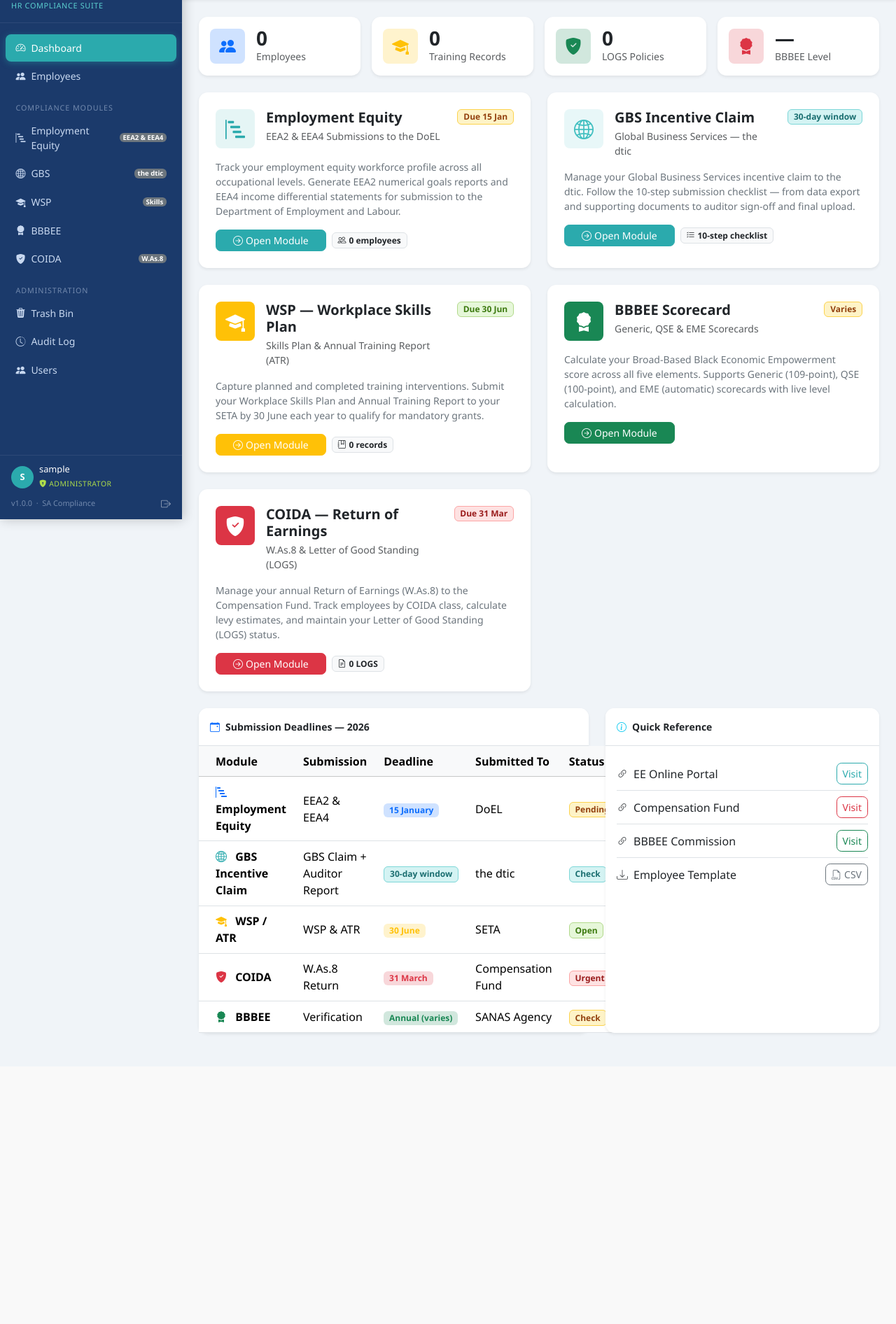
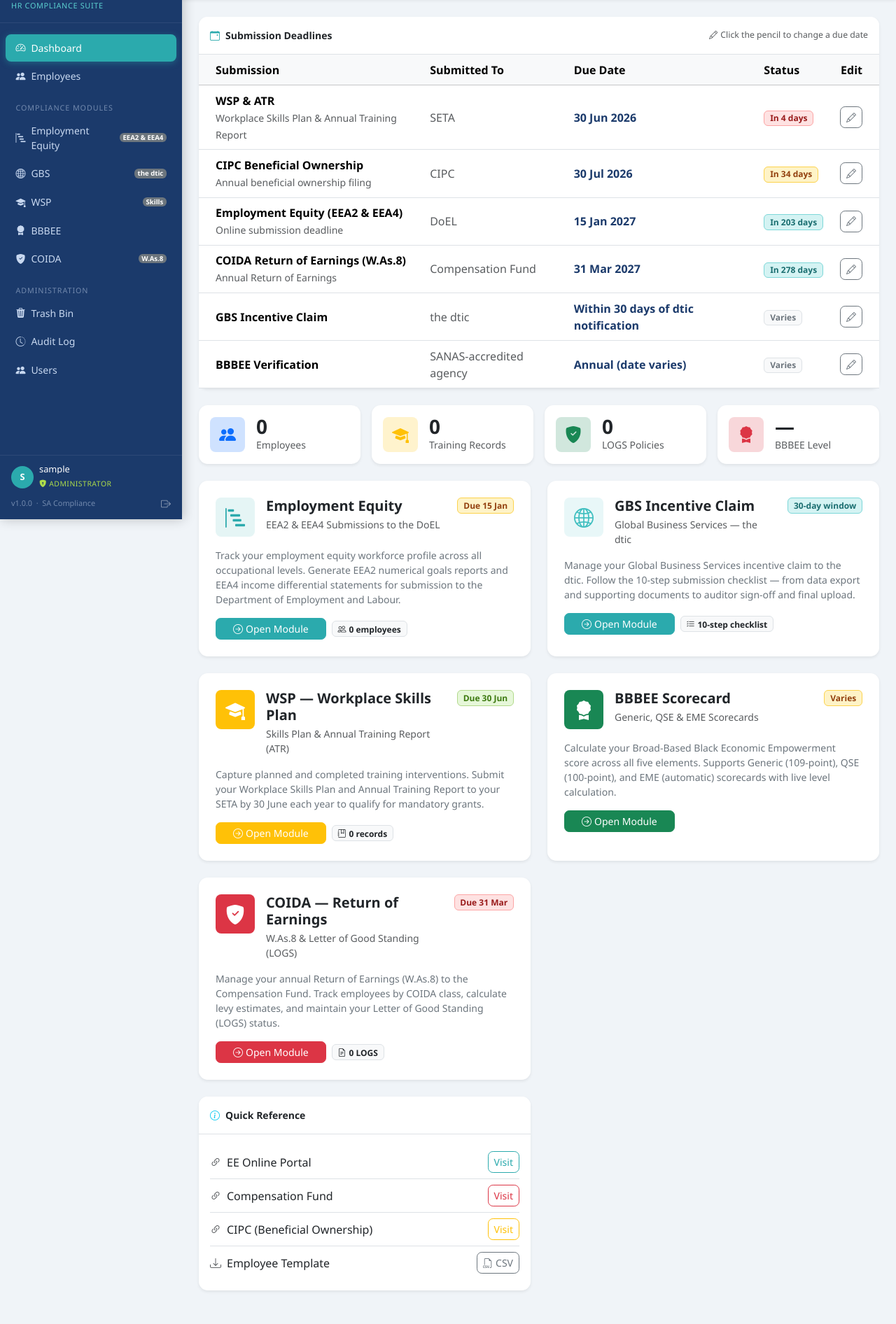
Before and after one commit to 1syntra1/anotherbpo-hr-compliance, a Flask app: page / in a window 1280 px wide. Shown: the part 58-1950 px from the top of the page at 70% size. Before the commit the page ends 1538 px from the top, so only its background shows below. Run offline with Flask 3, Linux system fonts and the light colour scheme; the visitor is signed in with stand-in values (Sample User, id 1); data comes from the database, SQL or seed files in the repository; data that the repository does not hold is empty; some libraries are stand-ins or nearby versions.

Commit message:
Add stay-logged-in/1-min auto-logout, top dashboard deadlines panel (incl. CIPC Beneficial Ownership), and editable due dates
- Login: 'Stay logged in' option; otherwise session cookie + 60s inactivity auto-logout (client idle timer + server backstop)
- Dashboard: dynamic Submission Deadlines panel moved to top; added CIPC Beneficial Ownership (30 Jul 2026)
- Deadlines stored in DB and editable via modal; changes audit-logged (new 'deadline' category)

Co-Authored-By: Claude Opus 4.8 <noreply@anthropic.com>

```diff
--- a/app.py
+++ b/app.py
@@ -15,6 +15,30 @@ app = Flask(__name__)
 app.secret_key = os.environ.get("HR_AUDIT_SECRET", "anotherbpo-hr-compliance-dev-key")
 
 PURGE_HOLD_DAYS = 30  # admin-approved deletions are held this many days before purge
+
+# ── Session behaviour ────────────────────────────────────────
+INACTIVITY_TIMEOUT = 60  # seconds — auto-logout when "stay logged in" is NOT chosen
+app.permanent_session_lifetime = timedelta(days=30)  # "stay logged in" duration
+
+
+@app.before_request
+def enforce_inactivity_timeout():
+    """Sign out non-'remember' sessions after INACTIVITY_TIMEOUT of no requests.
+    (A client-side idle timer logs the user out even without a request; this is the
+    server-side backstop.) Sessions with 'stay logged in' are exempt."""
+    if not session.get("logged_in"):
+        return
+    if session.get("remember"):
+        return
+    if request.endpoint in ("logout", "static"):
+        return
+    now = datetime.now().timestamp()
+    last = session.get("last_activity")
+    if last is not None and (now - last) > INACTIVITY_TIMEOUT:
+        session.clear()
+        flash("You were signed out after 1 minute of inactivity.", "info")
+        return redirect(url_for("login"))
+    session["last_activity"] = now
 
 
 def login_required(f):
@@ -232,9 +256,20 @@ def init_db():
             username TEXT,
             role TEXT,
             action TEXT,
-            category TEXT,                             -- auth / project / task / trash / user
+            category TEXT,                             -- auth / project / task / trash / user / deadline
             detail TEXT,
             target TEXT
+        );
+
+        CREATE TABLE IF NOT EXISTS deadlines (
+            id INTEGER PRIMARY KEY AUTOINCREMENT,
+            dkey TEXT UNIQUE NOT NULL,
+            title TEXT NOT NULL,
+            authority TEXT,
+            due_date TEXT,                             -- ISO date, or NULL for "varies"
+            note TEXT,
+            sort_order INTEGER DEFAULT 0,
+            updated_at TEXT DEFAULT (datetime('now'))
         );
     """)
 
@@ -262,6 +297,23 @@ def init_db():
         db.execute(
             "INSERT INTO users (username, password_hash, role, full_name) VALUES (?,?,?,?)",
             ("user", generate_password_hash("anotherbpo2024"), "user", "Standard User"),
+        )
+
+    # ── Seed submission deadlines if none exist ──
+    dcount = db.execute("SELECT COUNT(*) AS c FROM deadlines").fetchone()["c"]
+    if dcount == 0:
+        seed_deadlines = [
+            # dkey, title, authority, due_date, note, sort_order
+            ("wsp", "WSP & ATR", "SETA", "2026-06-30", "Workplace Skills Plan & Annual Training Report", 1),
+            ("cipc_bo", "CIPC Beneficial Ownership", "CIPC", "2026-07-30", "Annual beneficial ownership filing", 2),
+            ("ee", "Employment Equity (EEA2 & EEA4)", "DoEL", "2027-01-15", "Online submission deadline", 3),
+            ("coida", "COIDA Return of Earnings (W.As.8)", "Compensation Fund", "2027-03-31", "Annual Return of Earnings", 4),
+            ("gbs", "GBS Incentive Claim", "the dtic", None, "Within 30 days of dtic notification", 5),
+            ("bbbee", "BBBEE Verification", "SANAS-accredited agency", None, "Annual (date varies)", 6),
+        ]
+        db.executemany(
+            "INSERT INTO deadlines (dkey, title, authority, due_date, note, sort_order) VALUES (?,?,?,?,?,?)",
+            seed_deadlines,
         )
 
     db.commit()
@@ -447,15 +499,20 @@ def login():
             "SELECT * FROM users WHERE username=? AND active=1", (username,)
         ).fetchone()
         if user and check_password_hash(user["password_hash"], password):
+            remember = bool(request.form.get("remember"))
             session["logged_in"] = True
             session["username"] = user["username"]
             session["role"] = user["role"]
             session["full_name"] = user["full_name"] or user["username"]
+            session["remember"] = remember
+            session.permanent = remember  # remember = 30-day cookie; else session cookie
+            session["last_activity"] = datetime.now().timestamp()
             db.execute(
                 "UPDATE users SET last_login=datetime('now') WHERE id=?", (user["id"],)
             )
             db.commit()
-            log_action("login", "auth", "Signed in (%s)" % user["role"])
+            log_action("login", "auth",
+                       "Signed in (%s%s)" % (user["role"], ", stay logged in" if remember else ""))
             flash(f"Welcome back, {session['full_name']}!", "success")
             return redirect(url_for("dashboard"))
         log_action("login_failed", "auth",
@@ -466,11 +523,62 @@ def login():
 
 @app.route("/logout")
 def logout():
+    timed_out = request.args.get("timeout")
     if session.get("logged_in"):
-        log_action("logout", "auth", "Signed out")
+        log_action("logout", "auth",
+                   "Auto sign-out (1 min inactivity)" if timed_out else "Signed out")
     session.clear()
+    if timed_out:
+        flash("You were signed out after 1 minute of inactivity.", "info")
+        return redirect(url_for("login"))
     flash("You have been logged out.", "info")
     return redirect(url_for("landing"))
+
+
+# ─── Deadlines ───────────────────────────────────────────────────────────────
+
+def _deadline_view(row):
+    """Augment a deadline row with display string, days remaining, and a status class."""
+    d = dict(row)
+    due = d.get("due_date")
+    if due:
+        try:
+            dd = date.fromisoformat(due)
+            days = (dd - date.today()).days
+            d["due_display"] = dd.strftime("%d %b %Y")
+            d["days"] = days
+            if days < 0:
+                d["status_label"] = "Overdue by %d day%s" % (abs(days), "" if abs(days) == 1 else "s")
+                d["status_class"] = "red"
+            elif days == 0:
+                d["status_label"] = "Due today"
+                d["status_class"] = "red"
+            elif days <= 14:
+                d["status_label"] = "In %d day%s" % (days, "" if days == 1 else "s")
+                d["status_class"] = "red"
+            elif days <= 45:
+                d["status_label"] = "In %d days" % days
+                d["status_class"] = "amber"
+            else:
+                d["status_label"] = "In %d days" % days
+                d["status_class"] = "teal"
+            return d
+        except ValueError:
+            pass
+    # No (valid) date → "varies"
+    d["due_display"] = d.get("note") or "Varies"
+    d["days"] = None
+    d["status_label"] = "Varies"
+    d["status_class"] = "grey"
+    return d
+
+
+def get_deadlines(db):
+    rows = db.execute("SELECT * FROM deadlines").fetchall()
+    items = [_deadline_view(r) for r in rows]
+    # Soonest dated first; undated ("varies") last; tie-break on sort_order
+    items.sort(key=lambda x: (x["days"] is None, x["days"] if x["days"] is not None else 0, x["sort_order"]))
+    return items
 
 
 # ─── Dashboard ───────────────────────────────────────────────────────────────
@@ -485,14 +593,45 @@ def dashboard():
     bbbee_row = db.execute(
         "SELECT * FROM bbbee_data ORDER BY id DESC LIMIT 1"
     ).fetchone()
+    deadlines = get_deadlines(db)
     return render_template(
         "dashboard.html",
         emp_count=emp_count,
         training_count=training_count,
         logs_count=logs_count,
         bbbee_row=bbbee_row,
+        deadlines=deadlines,
         current_year=datetime.now().year,
     )
+
+
+@app.route("/deadlines/<int:deadline_id>/update", methods=["POST"])
+@login_required
+def deadline_update(deadline_id):
+    db = get_db()
+    row = db.execute("SELECT * FROM deadlines WHERE id=?", (deadline_id,)).fetchone()
+    if not row:
+        flash("Deadline not found.", "danger")
+        return redirect(url_for("dashboard"))
+    due_date = (request.form.get("due_date") or "").strip() or None
+    note = (request.form.get("note") or "").strip()
+    # Validate date if supplied
+    if due_date:
+        try:
+            date.fromisoformat(due_date)
+        except ValueError:
+            flash("Invalid date. Please use the date picker.", "danger")
+            return redirect(url_for("dashboard"))
+    db.execute(
+        "UPDATE deadlines SET due_date=?, note=?, updated_at=datetime('now') WHERE id=?",
+        (due_date, note, deadline_id),
+    )
+    db.commit()
+    log_action("deadline_update", "deadline",
+               "Set %s due date to %s" % (row["title"], due_date or "(varies)"),
+               target=row["dkey"])
+    flash("Deadline updated.", "success")
+    return redirect(url_for("dashboard"))
 
 
 # ─── Employees ───────────────────────────────────────────────────────────────
@@ -1591,6 +1730,7 @@ AUDIT_CATEGORIES = [
     ("task", "Tasks"),
     ("trash", "Trash bin"),
     ("user", "User management"),
+    ("deadline", "Deadlines"),
 ]
 
 
@@ -1764,6 +1904,8 @@ def inject_now():
         "current_full_name": session.get("full_name", session.get("username", "")),
         "current_role": session.get("role", ""),
         "is_admin": session.get("role") == "admin",
+        "session_remember": session.get("remember", False),
+        "inactivity_timeout": INACTIVITY_TIMEOUT,
     }
 
 
--- a/templates/audit.html
+++ b/templates/audit.html
@@ -7,7 +7,8 @@
   'project': ('bi-folder', 'info'),
   'task':    ('bi-list-check', 'secondary'),
   'trash':   ('bi-trash3', 'danger'),
-  'user':    ('bi-people', 'warning')
+  'user':    ('bi-people', 'warning'),
+  'deadline':('bi-calendar-event', 'info')
 } %}
 
 {% block content %}
--- a/templates/base.html
+++ b/templates/base.html
@@ -181,6 +181,22 @@
     document.getElementById('sidebar').classList.toggle('sidebar-open');
   });
 </script>
+
+{% if current_user and not session_remember %}
+<script>
+  // Auto-logout after inactivity when "Stay logged in" was NOT chosen.
+  (function () {
+    var IDLE_MS = {{ inactivity_timeout }} * 1000;
+    var timer;
+    function logout() { window.location = "{{ url_for('logout') }}?timeout=1"; }
+    function reset() { clearTimeout(timer); timer = setTimeout(logout, IDLE_MS); }
+    ["mousemove", "mousedown", "keydown", "scroll", "touchstart", "click"].forEach(function (evt) {
+      document.addEventListener(evt, reset, { passive: true });
+    });
+    reset();
+  })();
+</script>
+{% endif %}
 {% block extra_js %}{% endblock %}
 </body>
 </html>
--- a/templates/dashboard.html
+++ b/templates/dashboard.html
@@ -3,6 +3,56 @@
 {% block page_title %}Dashboard{% endblock %}
 
 {% block content %}
+
+<!-- ═══ Submission Deadlines (top of dashboard) ═══ -->
+<div class="card border-0 shadow-sm mb-4">
+  <div class="card-header bg-white border-bottom d-flex flex-wrap justify-content-between align-items-center py-3 gap-2">
+    <span class="fw-semibold">
+      <i class="bi bi-calendar-event me-2 text-teal"></i>Submission Deadlines
+    </span>
+    <small class="text-muted"><i class="bi bi-pencil me-1"></i>Click the pencil to change a due date</small>
+  </div>
+  <div class="card-body p-0">
+    <div class="table-responsive">
+      <table class="table table-hover mb-0 align-middle">
+        <thead class="table-light">
+          <tr>
+            <th class="ps-4">Submission</th>
+            <th>Submitted To</th>
+            <th>Due Date</th>
+            <th>Status</th>
+            <th class="pe-4 text-end">Edit</th>
+          </tr>
+        </thead>
+        <tbody>
+          {% for d in deadlines %}
+          <tr>
+            <td class="ps-4">
+              <strong>{{ d.title }}</strong>
+              {% if d.note and d.due_date %}<br><small class="text-muted">{{ d.note }}</small>{% endif %}
+            </td>
+            <td class="text-muted">{{ d.authority }}</td>
+            <td class="fw-semibold text-navy">{{ d.due_display }}</td>
+            <td>
+              {% if d.status_class == 'red' %}<span class="badge compliance-badge-red">{{ d.status_label }}</span>
+              {% elif d.status_class == 'amber' %}<span class="badge compliance-badge-amber">{{ d.status_label }}</span>
+              {% elif d.status_class == 'teal' %}<span class="badge compliance-badge-teal">{{ d.status_label }}</span>
+              {% else %}<span class="badge bg-light text-secondary border">{{ d.status_label }}</span>{% endif %}
+            </td>
+            <td class="pe-4 text-end">
+              <button type="button" class="btn btn-sm btn-outline-secondary"
+                      data-bs-toggle="modal" data-bs-target="#dl{{ d.id }}" title="Change due date">
+                <i class="bi bi-pencil"></i>
+              </button>
+            </td>
+          </tr>
+          {% endfor %}
+        </tbody>
+      </table>
+    </div>
+  </div>
+</div>
+
 <div class="row g-3 mb-4">
   <!-- Stats strip -->
   <div class="col-12">
@@ -227,82 +277,9 @@
 
 </div>
 
-<!-- Submission Deadlines + Quick Info -->
+<!-- Quick Reference -->
 <div class="row g-4">
-  <div class="col-md-7">
-    <div class="card border-0 shadow-sm">
-      <div class="card-header bg-white border-bottom fw-semibold py-3">
-        <i class="bi bi-calendar-event me-2 text-primary"></i>Submission Deadlines — {{ current_year }}
-      </div>
-      <div class="card-body p-0">
-        <table class="table table-hover mb-0 align-middle">
-          <thead class="table-light">
-            <tr>
-              <th class="ps-4">Module</th>
-              <th>Submission</th>
-              <th>Deadline</th>
-              <th>Submitted To</th>
-              <th class="pe-4">Status</th>
-            </tr>
-          </thead>
-          <tbody>
-            <tr>
-              <td class="ps-4">
-                <i class="bi bi-bar-chart-steps text-primary me-2"></i>
-                <strong>Employment Equity</strong>
-              </td>
-              <td>EEA2 &amp; EEA4</td>
-              <td><span class="badge bg-primary-subtle text-primary">15 January</span></td>
-              <td>DoEL</td>
-              <td class="pe-4"><span class="badge compliance-badge-amber">Pending</span></td>
-            </tr>
-            <tr>
-              <td class="ps-4">
-                <i class="bi bi-globe2 text-teal me-2"></i>
-                <strong>GBS Incentive Claim</strong>
-              </td>
-              <td>GBS Claim + Auditor Report</td>
-              <td><span class="badge compliance-badge-teal">30-day window</span></td>
-              <td>the dtic</td>
-              <td class="pe-4"><span class="badge compliance-badge-teal">Check</span></td>
-            </tr>
-            <tr>
-              <td class="ps-4">
-                <i class="bi bi-mortarboard-fill text-warning me-2"></i>
-                <strong>WSP / ATR</strong>
-              </td>
-              <td>WSP &amp; ATR</td>
-              <td><span class="badge bg-warning-subtle text-warning">30 June</span></td>
-              <td>SETA</td>
-              <td class="pe-4"><span class="badge compliance-badge-green">Open</span></td>
-            </tr>
-            <tr>
-              <td class="ps-4">
-                <i class="bi bi-shield-fill-check text-danger me-2"></i>
-                <strong>COIDA</strong>
-              </td>
-              <td>W.As.8 Return</td>
-              <td><span class="badge bg-danger-subtle text-danger">31 March</span></td>
-              <td>Compensation Fund</td>
-              <td class="pe-4"><span class="badge compliance-badge-red">Urgent</span></td>
-            </tr>
-            <tr>
-              <td class="ps-4">
-                <i class="bi bi-award-fill text-success me-2"></i>
-                <strong>BBBEE</strong>
-              </td>
-              <td>Verification</td>
-              <td><span class="badge bg-success-subtle text-success">Annual (varies)</span></td>
-              <td>SANAS Agency</td>
-              <td class="pe-4"><span class="badge compliance-badge-amber">Check</span></td>
-            </tr>
-          </tbody>
-        </table>
-      </div>
-    </div>
-  </div>
-
-  <div class="col-md-5">
+  <div class="col-md-6">
     <div class="card border-0 shadow-sm h-100">
       <div class="card-header bg-white border-bottom fw-semibold py-3">
         <i class="bi bi-info-circle me-2 text-info"></i>Quick Reference
@@ -311,15 +288,15 @@
         <ul class="list-group list-group-flush">
           <li class="list-group-item px-0 d-flex justify-content-between align-items-center">
             <span><i class="bi bi-link-45deg text-muted me-2"></i>EE Online Portal</span>
-            <a href="https://www.labour.gov.za" target="_blank" class="btn btn-outline-primary btn-sm">Visit</a>
+            <a href="https://ee.labour.gov.za" target="_blank" class="btn btn-outline-primary btn-sm">Visit</a>
           </li>
           <li class="list-group-item px-0 d-flex justify-content-between align-items-center">
             <span><i class="bi bi-link-45deg text-muted me-2"></i>Compensation Fund</span>
-            <a href="https://www.cf.gov.za" target="_blank" class="btn btn-outline-danger btn-sm">Visit</a>
+            <a href="https://www.labour.gov.za" target="_blank" class="btn btn-outline-danger btn-sm">Visit</a>
           </li>
           <li class="list-group-item px-0 d-flex justify-content-between align-items-center">
-            <span><i class="bi bi-link-45deg text-muted me-2"></i>BBBEE Commission</span>
-            <a href="https://www.bbbeecommission.co.za" target="_blank" class="btn btn-outline-success btn-sm">Visit</a>
+            <span><i class="bi bi-link-45deg text-muted me-2"></i>CIPC (Beneficial Ownership)</span>
+            <a href="https://www.cipc.co.za" target="_blank" class="btn btn-outline-warning btn-sm">Visit</a>
           </li>
           <li class="list-group-item px-0 d-flex justify-content-between align-items-center">
             <span><i class="bi bi-download text-muted me-2"></i>Employee Template</span>
@@ -332,4 +309,31 @@
     </div>
   </div>
 </div>
+
+<!-- Deadline edit modals -->
+{% for d in deadlines %}
+<div class="modal fade" id="dl{{ d.id }}" tabindex="-1">
+  <div class="modal-dialog modal-dialog-centered">
+    <form method="POST" action="{{ url_for('deadline_update', deadline_id=d.id) }}" class="modal-content border-0 shadow">
+      <div class="modal-header" style="background:var(--cb-navy);color:#fff;">
+        <h6 class="modal-title"><i class="bi bi-calendar-event me-2"></i>{{ d.title }}</h6>
+        <button type="button" class="btn-close btn-close-white" data-bs-dismiss="modal"></button>
+      </div>
+      <div class="modal-body text-start">
+        <label class="form-label fw-semibold small">Due date</label>
+        <input type="date" name="due_date" class="form-control" value="{{ d.due_date or '' }}">
+        <small class="text-muted">Leave blank if the date varies / is event-driven.</small>
+        <label class="form-label fw-semibold small mt-3">Note (optional)</label>
+        <input type="text" name="note" class="form-control" value="{{ d.note or '' }}"
+               placeholder="e.g. Within 30 days of notification">
+      </div>
+      <div class="modal-footer">
+        <button type="button" class="btn btn-light btn-sm" data-bs-dismiss="modal">Cancel</button>
+        <button type="submit" class="btn btn-teal btn-sm">Save</button>
+      </div>
+    </form>
+  </div>
+</div>
+{% endfor %}
+
 {% endblock %}
```
Also changed, not shown: templates/login.html (+13 -1 lines).
